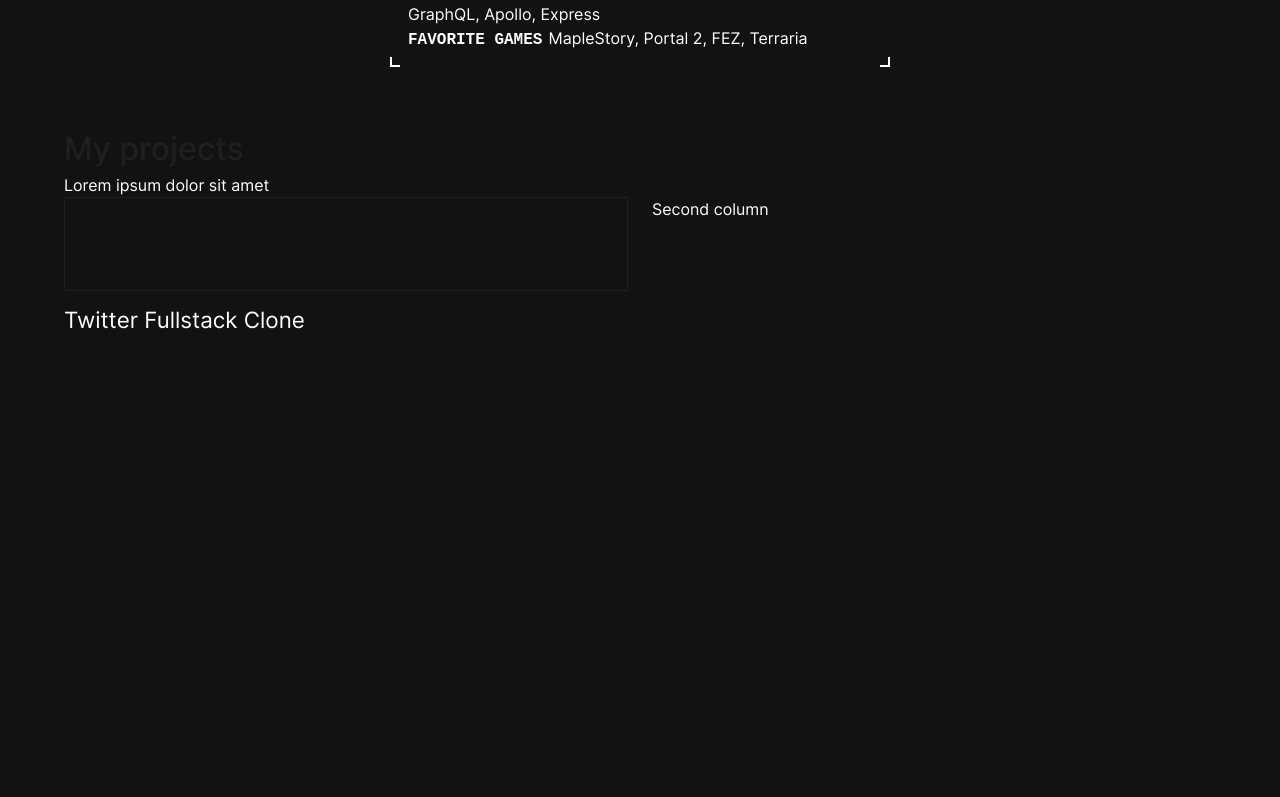
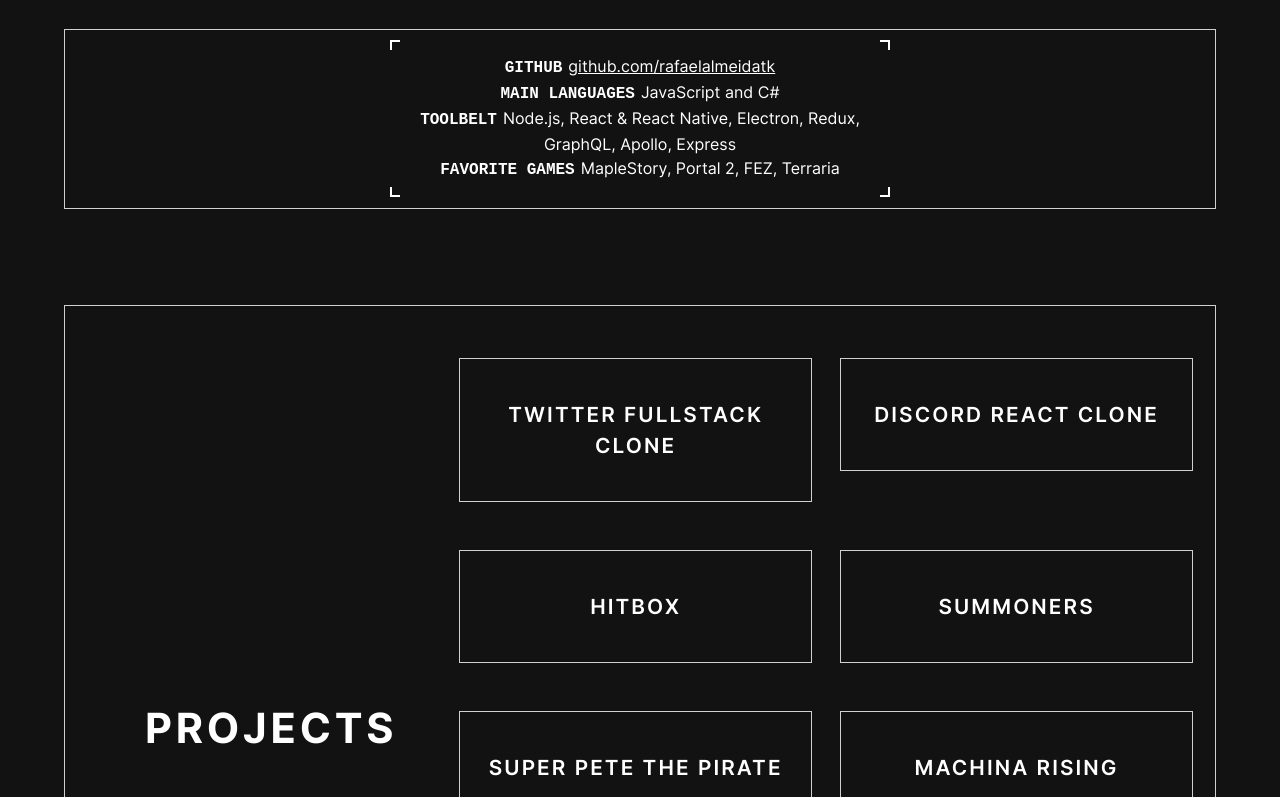
Before and after one commit to rafaelalmeidatk/rafaelalmeidatk.com, a Next.js app: page / in a window 1280 px wide. Shown: the part 543-1340 px from the top of the page. Before the commit the page ends 891 px from the top, so only its background shows below. Built offline with nearby package versions, Linux system fonts and the light colour scheme.

Commit message:
add projects section

```diff
--- a/src/pages/index.js
+++ b/src/pages/index.js
@@ -5,24 +5,127 @@
 
 // This file will be a mess until I figure out what I want to do :P
 
-const ProjectCard = ({ title }) => {
+const projects = [
+  {
+    name: "twitter-fullstack-clone",
+    cover:
+      "https://camo.githubusercontent.com/2c5c4d500a9493da91f523cf990003d130c0eddf/68747470733a2f2f692e696d6775722e636f6d2f3672694438546b2e706e67",
+    title: "Twitter Fullstack Clone"
+  },
+  {
+    name: "discord-react-clone",
+    cover:
+      "https://camo.githubusercontent.com/f24a1f5b1b875f348a0c6c63ccb779c6feffa118/68747470733a2f2f692e696d6775722e636f6d2f305570436972342e676966",
+    title: "Discord React Clone"
+  },
+  {
+    name: "hitbox",
+    cover:
+      "https://camo.githubusercontent.com/05d2ef21aac881a5f1f0463fa1e99f3e9256396d/68747470733a2f2f692e696d6775722e636f6d2f6770556f6250462e706e67",
+    title: "Hitbox"
+  },
+  {
+    name: "summoners",
+    cover:
+      "https://camo.githubusercontent.com/ef5c6d4457671f4b0ba1a26d1983a055e1655f91/68747470733a2f2f692e696d6775722e636f6d2f6c4937385673726c2e706e67",
+    title: "Summoners"
+  },
+  {
+    name: "super-pete",
+    cover:
+      "https://camo.githubusercontent.com/4c131c629e0a8c033d1ccaa5a158f55a8b0d5631/687474703a2f2f692e696d6775722e636f6d2f443339497243562e706e67",
+    title: "Super Pete The Pirate"
+  },
+  {
+    name: "machina",
+    cover:
+      "https://camo.githubusercontent.com/bee1ed3c9321a1968dc0298ab3cad7916edbbef4/68747470733a2f2f7374617469632e6a616d2e76672f7261772f3862612f332f7a2f643130302e706e67",
+    title: "Machina Rising"
+  },
+  {
+    name: "blaze",
+    cover:
+      "https://camo.githubusercontent.com/a353597c00768050d2fa60283934a0e65842c8c3/68747470733a2f2f696d672e697463682e7a6f6e652f6157316e4c7a45774e6a6b344f444d755a326c6d2f6f726967696e616c2f4836373137412e676966",
+    title: "Blaze Strike"
+  },
+  {
+    name: "winter",
+    cover:
+      "https://camo.githubusercontent.com/3c88f09dcbc2fa2e5412549b168da849373ab114/687474703a2f2f692e696d6775722e636f6d2f78334678786a752e706e67",
+    title: "Winter Defense"
+  },
+  {
+    name: "planet",
+    cover:
+      "https://camo.githubusercontent.com/52501279bb183dc2b4cd1d6a73e981b270340932/68747470733a2f2f7374617469632e6a616d2e76672f7261772f3938652f332f7a2f323262612e706e67",
+    title: "Tiny Planet Defense"
+  }
+];
+
+const ProjectCard = ({ title, cover }) => {
   return (
     <div className="container">
-      <div className="image" />
-
-      <div className="title">Twitter Fullstack Clone</div>
+      <div className="cover" />
+      <div className="square" />
+      <div className="title">{title}</div>
 
       <style jsx>{`
-        .image {
+        .container {
+          position: relative;
+          padding: 40px 20px;
+          border: 1px solid rgba(255, 255, 255, 0.8);
+          text-align: center;
+          cursor: pointer;
+          display: flex;
+          justify-content: center;
+          align-items: center;
+          overflow: hidden;
+        }
+
+        .cover {
+          position: absolute;
+          left: 0;
+          top: 0;
+          right: 0;
+          bottom: 0;
           border: 1px solid #1f1f1f;
-          width: 100%;
-          height: 94px;
+          background-image: url("${cover}");
+          background-size: cover;
+          background-position: center center;
+          opacity: 0;
+          transition: opacity 0.2s ease;
+        }
+
+        .container:hover .cover {
+          opacity: 0.7;
+        }
+
+        .container:hover .title {
+          opacity: 0.8;
+        }
+
+        .square {
+          position: absolute;
+          transform: rotate(45deg);
+          opacity: 0;
+          width: 150px;
+          height: 150px;
+          border: 1px solid #fff;
+          transition: all 0.2s ease;
+        }
+
+        .container:hover .square {
+          width: 350px;
+          height: 350px;
+          opacity: 0.7;
         }
 
         .title {
-          margin-top: 12px;
-          font-size: 1.4em;
-          font-weight: 6 00;
+          position: relative;
+          text-transform: uppercase;
+          font-size: 1.3em;
+          letter-spacing: 0.1em;
+          font-weight: 600;
         }
       `}</style>
     </div>
@@ -90,6 +193,7 @@
         <div className="box-border tr" />
         <div className="box-border bl" />
         <div className="box-border br" />
+
         <div className="content">
           <div>
             <span className="key">Github</span>
@@ -99,10 +203,12 @@
               </a>
             </span>
           </div>
+
           <div>
             <span className="key">Main Languages</span>
             <span className="value">JavaScript and C#</span>
           </div>
+
           <div>
             <span className="key">Toolbelt</span>
             <span className="value">
@@ -110,6 +216,7 @@
               Express
             </span>
           </div>
+
           <div>
             <span className="key">Favorite Games</span>
             <span className="value">MapleStory, Portal 2, FEZ, Terraria</span>
@@ -120,14 +227,18 @@
 
     <section className="projects">
       <div className="container">
-        <h2>My projects</h2>
-        <p>Lorem ipsum dolor sit amet</p>
+        <div className="title-wrapper">
+          <div className="line" />
+          <h2>Projects</h2>
+          <div className="line" />
+        </div>
 
         <div className="columns">
-          <div className="column">
-            <ProjectCard />
-          </div>
-          <div className="column">Second column</div>
+          {projects.map(project => (
+            <div className="columnn" key={project.name}>
+              <ProjectCard title={project.title} cover={project.cover} />
+            </div>
+          ))}
         </div>
       </div>
     </section>
@@ -245,6 +356,11 @@
         }
       }
 
+      .about-me {
+        margin-top: 3em;
+        margin-bottom: 4em;
+      }
+
       .about-me .box {
         max-width: 500px;
         padding: 14px 18px;
@@ -337,14 +453,36 @@
       }
 
       .projects {
-        background: #121212;
-        margin-top: 46px;
+        margin-top: 96px;
       }
 
-      h2 {
-        font-size: 2em;
-        font-weight: 500;
-        color: #1f1f1f;
+      .projects h2 {
+        font-size: 2.6em;
+        font-weight: 700;
+        letter-spacing: 0.09em;
+        text-transform: uppercase;
+      }
+
+      .title-wrapper {
+        display: flex;
+        align-items: center;
+        margin-bottom: 48px;
+      }
+
+      .title-wrapper .line {
+        margin: 0 30px;
+        height: 1px;
+        background: rgba(255, 255, 255, 0.5);
+        flex: 1 1 auto;
+      }
+
+      .projects .columns {
+        flex-wrap: wrap;
+      }
+
+      .projects .columnn {
+        margin: 24px 14px;
+        width: calc(50% - 28px);
       }
     `}</style>
   </div>
```
